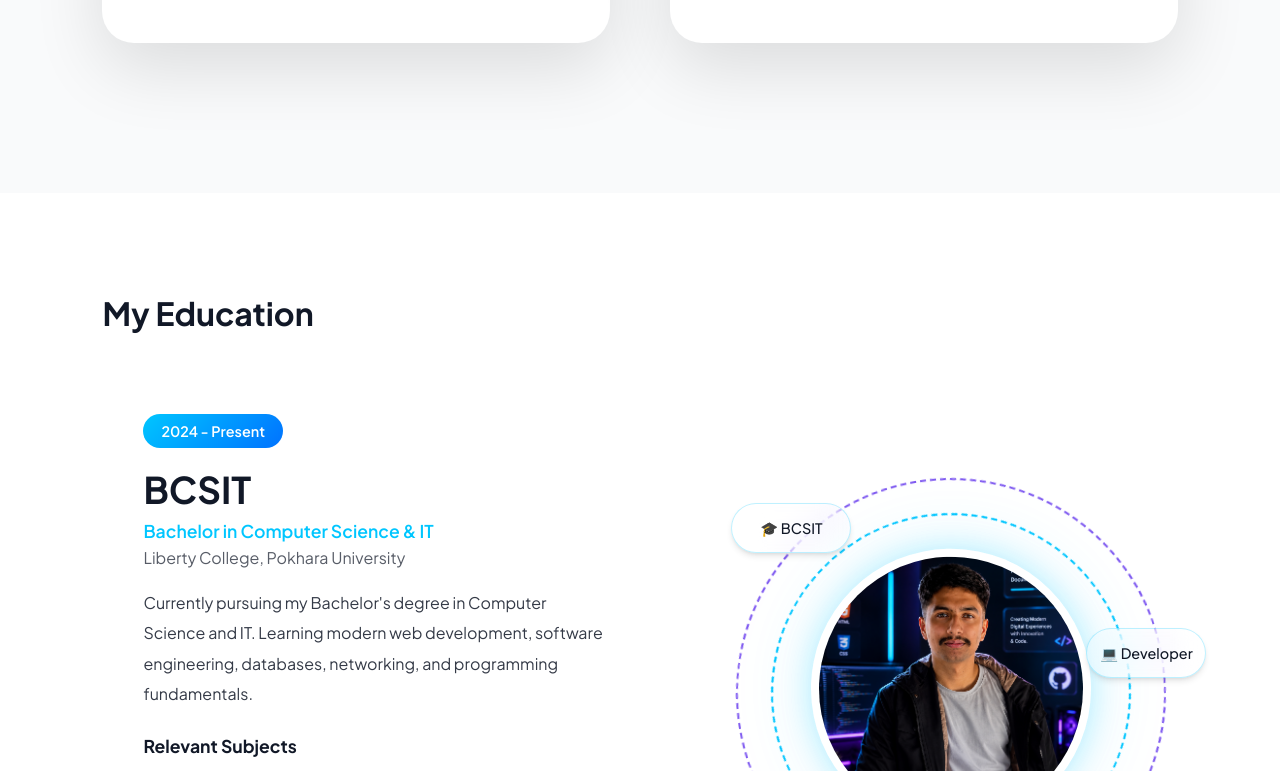
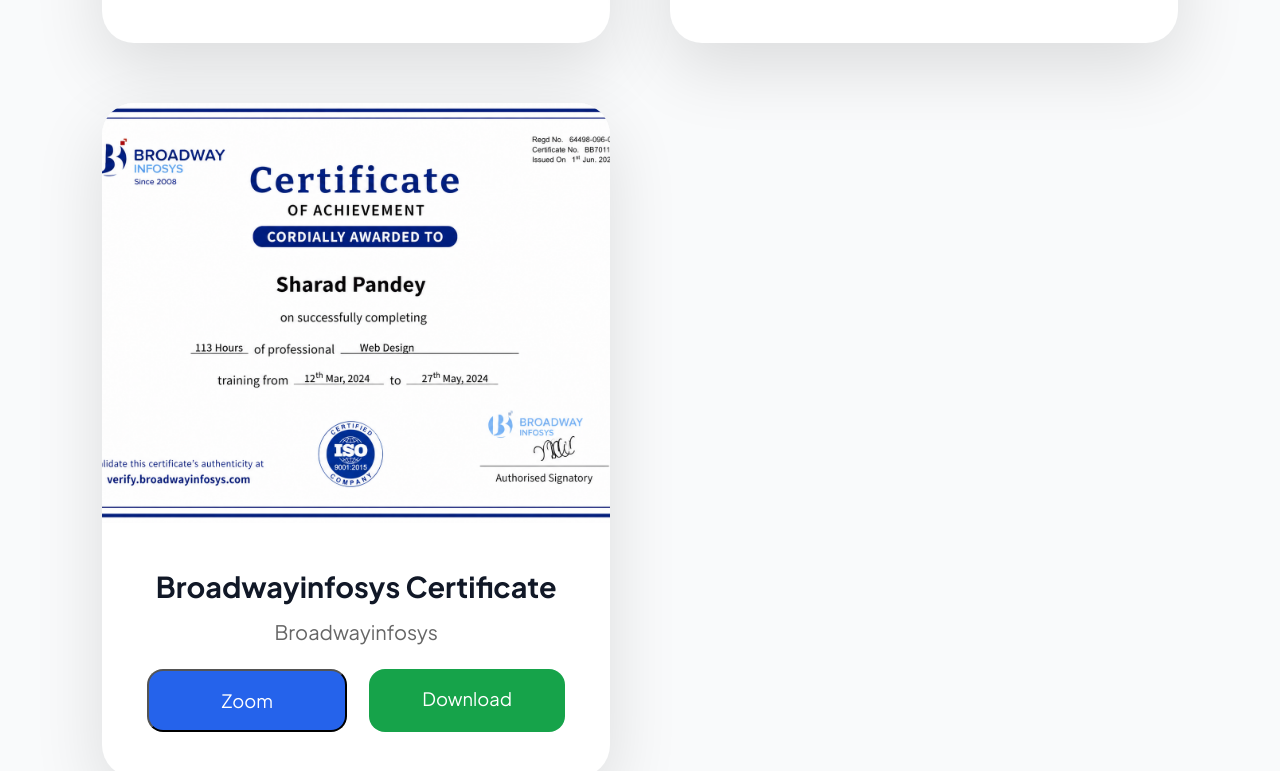
Before and after one commit to saradpandey/sharad-portfolio, a React (Vite) app: page / in a window 1280 px wide. Shown: the part 8489-9260 px from the top of the page. Built offline with nearby package versions, Linux system fonts and the light colour scheme.

Commit message:
Update Certificates and Navbar

```diff
--- a/src/components/Certificates/Certificates.jsx
+++ b/src/components/Certificates/Certificates.jsx
@@ -15,6 +15,12 @@
     issuer: 'Broadwayinfosys',
     file: Broadwayinfosys,
   },
+  {
+    title: 'Broadwayinfosys Certificate',
+    issuer: 'Broadwayinfosys',
+    file: Broadwayinfosys,
+  },
+
 ];
 
 export default function Certificates() {
--- a/src/components/Navbar/Navbar.jsx
+++ b/src/components/Navbar/Navbar.jsx
@@ -1,7 +1,7 @@
 import { useState, useEffect } from 'react';
 import { motion, AnimatePresence } from 'framer-motion';
 import { HiMenuAlt3, HiX } from 'react-icons/hi';
-import './Navbar.css';
+import './navbar.css';
 
 const navLinks = [
   { name: 'Home', href: '#home' },
```
